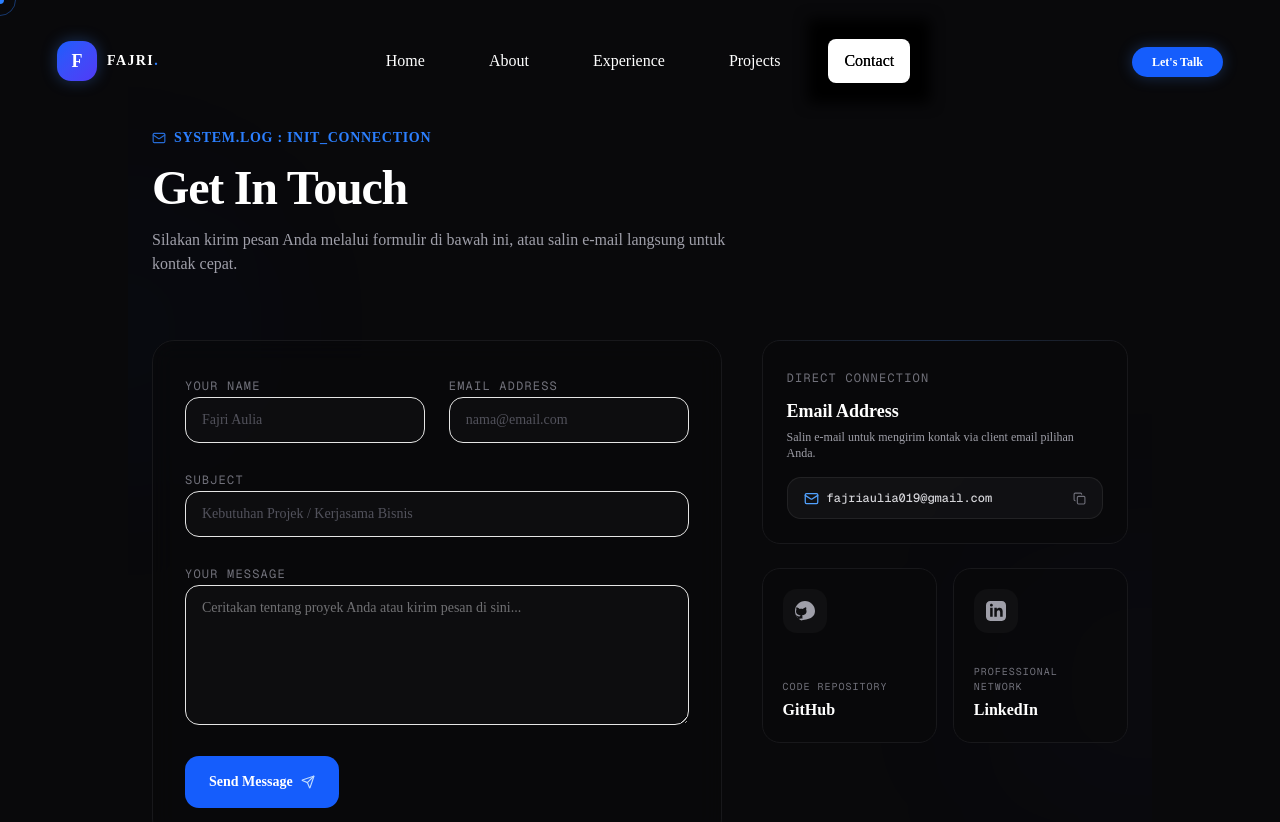
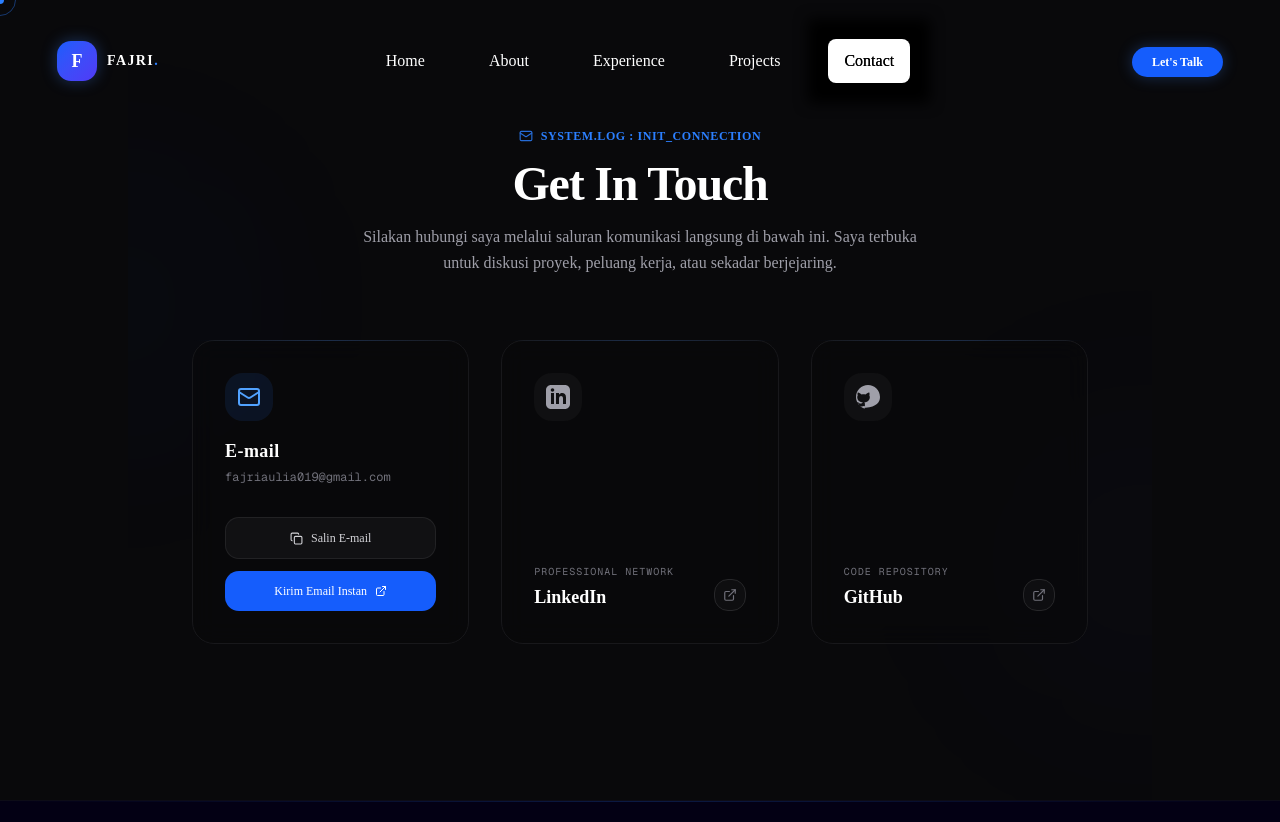
Before and after one commit to fajriaulia019/nextjs-portfolio, a Next.js app: page /contact in a window 1280 px wide. Shown: the top 822 px of the page. Built offline with nearby package versions, Linux system fonts and the light colour scheme.

Commit message:
fix: contact page

```diff
--- a/src/app/(website)/about/page.tsx
+++ b/src/app/(website)/about/page.tsx
@@ -69,22 +69,13 @@ export default function AboutPage() {
                 className="object-cover transition-transform duration-500 group-hover/img:scale-105"
               />
               <div className="absolute inset-0 bg-gradient-to-t from-zinc-950 via-zinc-950/20 to-transparent opacity-80" />
-
-              {/* Floating status tag */}
-              <div className="absolute top-4 right-4 bg-zinc-900/80 backdrop-blur-md border border-emerald-500/20 rounded-full px-3 py-1 flex items-center gap-1.5 shadow-md">
-                <span className="w-2 h-2 rounded-full bg-emerald-500 animate-ping" />
-                <span className="w-2 h-2 rounded-full bg-emerald-500 absolute" />
-                <span className="text-[10px] font-semibold text-emerald-400 tracking-wider uppercase">
-                  Active
-                </span>
-              </div>
             </div>
 
             {/* Professional Identity Info */}
             <div className="space-y-4">
               <div>
                 <h3 className="text-2xl font-bold text-white tracking-wide">
-                  Fajri Aulia
+                  Fajri Aulia Rahman
                 </h3>
                 <p className="text-sm text-blue-400 font-medium mt-1">
                   Full-Stack Web Developer
--- a/src/app/(website)/contact/page.tsx
+++ b/src/app/(website)/contact/page.tsx
@@ -1,19 +1,10 @@
 "use client";
 
 import React, { useState, useEffect } from "react";
-import { Mail, Send, Copy, Check, CheckCircle } from "lucide-react";
-import Magnetic from "@/components/website/layout/Magnetic";
+import { Mail, Copy, Check, ExternalLink } from "lucide-react";
 import gsap from "gsap";
 
 export default function ContactPage() {
-  const [formData, setFormData] = useState({
-    name: "",
-    email: "",
-    subject: "",
-    message: "",
-  });
-  const [isSubmitting, setIsSubmitting] = useState(false);
-  const [isSent, setIsSent] = useState(false);
   const [copied, setCopied] = useState(false);
 
   useEffect(() => {
@@ -23,14 +14,16 @@ export default function ContactPage() {
       { opacity: 1, y: 0, duration: 0.8, stagger: 0.12, ease: "power3.out" },
     );
     gsap.fromTo(
-      ".animate-form-item",
-      { opacity: 0, x: -30 },
-      { opacity: 1, x: 0, duration: 0.8, ease: "power3.out", delay: 0.3 },
-    );
-    gsap.fromTo(
-      ".animate-sidebar-item",
-      { opacity: 0, x: 30 },
-      { opacity: 1, x: 0, duration: 0.8, ease: "power3.out", delay: 0.3 },
+      ".animate-card-item",
+      { opacity: 0, y: 30 },
+      {
+        opacity: 1,
+        y: 0,
+        duration: 0.8,
+        stagger: 0.15,
+        ease: "power3.out",
+        delay: 0.3,
+      },
     );
   }, []);
 
@@ -40,30 +33,8 @@ export default function ContactPage() {
     setTimeout(() => setCopied(false), 2000);
   };
 
-  const handleInputChange = (
-    e: React.ChangeEvent<HTMLInputElement | HTMLTextAreaElement>,
-  ) => {
-    const { name, value } = e.target;
-    setFormData((prev) => ({ ...prev, [name]: value }));
-  };
-
-  const handleSubmit = (e: React.FormEvent) => {
-    e.preventDefault();
-    if (!formData.name || !formData.email || !formData.message) return;
-
-    setIsSubmitting(true);
-
-    // Simulate sending email api trigger
-    setTimeout(() => {
-      setIsSubmitting(false);
-      setIsSent(true);
-      setFormData({ name: "", email: "", subject: "", message: "" });
-      setTimeout(() => setIsSent(false), 5000);
-    }, 1500);
-  };
-
   return (
-    <main className="min-h-screen pt-32 pb-24 px-6 max-w-5xl mx-auto relative overflow-hidden">
+    <main className="min-h-screen pt-32 pb-24 px-4 sm:px-6 max-w-5xl mx-auto relative overflow-hidden">
       {/* Background neon glows */}
       <div className="absolute top-[20%] left-[-15%] w-72 h-72 rounded-full bg-blue-600/5 blur-[120px] pointer-events-none -z-10 animate-pulse" />
       <div
@@ -72,200 +43,122 @@ export default function ContactPage() {
       />
 
       {/* Header section */}
-      <div className="space-y-4 mb-16 text-center lg:text-left">
-        <h2 className="animate-header-item opacity-0 text-sm font-semibold tracking-wider text-blue-500 uppercase flex items-center justify-center lg:justify-start gap-2">
+      <div className="space-y-4 mb-16 text-center">
+        <h2 className="animate-header-item opacity-0 text-xs font-semibold tracking-wider text-blue-500 uppercase flex items-center justify-center gap-2">
           <Mail size={14} className="text-blue-500 animate-pulse" />
           System.log : init_connection
         </h2>
-        <h1 className="animate-header-item opacity-0 text-4xl font-bold tracking-tight text-white lg:text-5xl">
+        <h1 className="animate-header-item opacity-0 text-3xl sm:text-4xl md:text-5xl font-bold tracking-tight text-white">
           Get In Touch
         </h1>
-        <p className="animate-header-item opacity-0 text-zinc-400 text-sm md:text-base max-w-xl">
-          Silakan kirim pesan Anda melalui formulir di bawah ini, atau salin
-          e-mail langsung untuk kontak cepat.
+        <p className="animate-header-item opacity-0 text-zinc-400 text-sm sm:text-base max-w-xl mx-auto leading-relaxed">
+          Silakan hubungi saya melalui saluran komunikasi langsung di bawah ini.
+          Saya terbuka untuk diskusi proyek, peluang kerja, atau sekadar
+          berjejaring.
         </p>
       </div>
 
-      <div className="grid lg:grid-cols-5 gap-10">
-        {/* Left Side: Contact Form Card */}
-        <div className="animate-form-item opacity-0 lg:col-span-3 relative rounded-3xl border border-zinc-900 bg-zinc-950/45 p-6 md:p-8 backdrop-blur-md overflow-hidden">
+      {/* Cards Grid: Mobile-first layout (1 col on mobile, 3 cols on desktop) */}
+      <div className="grid grid-cols-1 md:grid-cols-3 gap-6 sm:gap-8 max-w-4xl mx-auto">
+        {/* Email Card */}
+        <div className="animate-card-item opacity-0 p-6 sm:p-8 rounded-3xl border border-zinc-900 bg-zinc-950/45 backdrop-blur-md relative group flex flex-col justify-between min-h-[220px] sm:min-h-[260px] transition-all duration-300 hover:border-blue-500/20">
           <div className="absolute inset-x-0 -top-px h-px bg-gradient-to-r from-transparent via-blue-500/20 to-transparent" />
 
-          {isSent ? (
-            <div className="flex flex-col items-center justify-center py-20 text-center space-y-4 animate-fade-in">
-              <div className="p-4 rounded-full bg-emerald-500/10 text-emerald-400 border border-emerald-500/20 shadow-lg shadow-emerald-500/5">
-                <CheckCircle size={40} />
+          <div className="space-y-4">
+            <div className="p-3 bg-blue-500/10 text-blue-400 rounded-2xl w-fit">
+              <Mail className="w-6 h-6" />
             </div>
-              <h2 className="text-xl font-bold text-white">
-                Message Sent Successfully!
-              </h2>
-              <p className="text-zinc-400 text-sm max-w-xs leading-relaxed">
-                Terima kasih telah berkomunikasi! Saya membaca semua pesan
-                secara langsung dan akan membalas e-mail Anda segera.
+            <div>
+              <h3 className="text-lg font-bold text-white tracking-wide">
+                E-mail
+              </h3>
+              <p className="text-zinc-500 text-xs font-mono mt-1">
+                fajriaulia019@gmail.com
               </p>
-            </div>
-          ) : (
-            <form onSubmit={handleSubmit} className="space-y-6">
-              <div className="grid sm:grid-cols-2 gap-6">
-                <div className="space-y-2">
-                  <label
-                    htmlFor="name"
-                    className="text-xs font-mono text-zinc-500 uppercase tracking-widest"
-                  >
-                    Your Name
-                  </label>
-                  <input
-                    type="text"
-                    id="name"
-                    name="name"
-                    required
-                    value={formData.name}
-                    onChange={handleInputChange}
-                    placeholder="Fajri Aulia"
-                    className="w-full bg-zinc-900/40 border border-zinc-805/80 focus:border-blue-500/50 rounded-xl px-4 py-3 text-sm text-zinc-300 placeholder:text-zinc-600 focus:outline-none transition duration-300 outline-none"
-                  />
-                </div>
-
-                <div className="space-y-2">
-                  <label
-                    htmlFor="email"
-                    className="text-xs font-mono text-zinc-500 uppercase tracking-widest"
-                  >
-                    Email Address
-                  </label>
-                  <input
-                    type="email"
-                    id="email"
-                    name="email"
-                    required
-                    value={formData.email}
-                    onChange={handleInputChange}
-                    placeholder="nama@email.com"
-                    className="w-full bg-zinc-900/40 border border-zinc-805/80 focus:border-blue-500/50 rounded-xl px-4 py-3 text-sm text-zinc-300 placeholder:text-zinc-600 focus:outline-none transition duration-300 outline-none"
-                  />
             </div>
           </div>
 
-              <div className="space-y-2">
-                <label
-                  htmlFor="subject"
-                  className="text-xs font-mono text-zinc-500 uppercase tracking-widest"
-                >
-                  Subject
-                </label>
-                <input
-                  type="text"
-                  id="subject"
-                  name="subject"
-                  value={formData.subject}
-                  onChange={handleInputChange}
-                  placeholder="Kebutuhan Projek / Kerjasama Bisnis"
-                  className="w-full bg-zinc-900/40 border border-zinc-805/80 focus:border-blue-500/50 rounded-xl px-4 py-3 text-sm text-zinc-300 placeholder:text-zinc-600 focus:outline-none transition duration-300 outline-none"
-                />
-              </div>
-
-              <div className="space-y-2">
-                <label
-                  htmlFor="message"
-                  className="text-xs font-mono text-zinc-500 uppercase tracking-widest"
-                >
-                  Your Message
-                </label>
-                <textarea
-                  id="message"
-                  name="message"
-                  required
-                  rows={5}
-                  value={formData.message}
-                  onChange={handleInputChange}
-                  placeholder="Ceritakan tentang proyek Anda atau kirim pesan di sini..."
-                  className="w-full bg-zinc-900/40 border border-zinc-850 focus:border-blue-500/50 rounded-xl px-4 py-3 text-sm text-zinc-300 placeholder:text-zinc-605 focus:outline-none transition duration-300 min-h-[140px] resize-y outline-none"
-                />
-              </div>
-
-              <Magnetic>
+          <div className="mt-8 space-y-3">
+            {/* Copy Button */}
             <button
-                  type="submit"
-                  disabled={isSubmitting}
-                  className="w-full bg-blue-600 hover:bg-blue-500 disabled:bg-blue-800/80 disabled:cursor-not-allowed text-white font-semibold transition-all duration-300 rounded-xl px-6 py-4 flex items-center justify-center gap-2 cursor-none text-sm group"
+              onClick={handleCopyEmail}
+              className="w-full flex items-center justify-center gap-2 bg-zinc-900/60 hover:bg-zinc-900 border border-zinc-800/80 px-4 py-3 rounded-xl transition duration-300 text-zinc-300 font-medium hover:text-white text-xs cursor-none relative"
               data-cursor="pointer"
             >
-                  {isSubmitting ? (
+              {copied ? (
                 <>
-                      <div className="h-4 w-4 border-2 border-white/30 border-t-white rounded-full animate-spin" />
-                      Sending Connection...
+                  <Check size={14} className="text-emerald-400 animate-pulse" />
+                  Berhasil Disalin
                 </>
               ) : (
                 <>
-                      Send Message
-                      <Send
-                        size={14}
-                        className="transform group-hover:translate-x-1 group-hover:-translate-y-0.5 transition-transform duration-300 text-blue-200"
-                      />
+                  <Copy size={13} />
+                  Salin E-mail
                 </>
               )}
             </button>
-              </Magnetic>
-            </form>
-          )}
+
+            {/* Direct Mailto Button */}
+            <a
+              href="mailto:fajriaulia019@gmail.com"
+              className="w-full flex items-center justify-center gap-2 bg-blue-600 hover:bg-blue-500 text-white px-4 py-3 rounded-xl transition duration-300 text-xs font-medium cursor-none"
+              data-cursor="pointer"
+            >
+              Kirim Email Instan
+              <ExternalLink size={12} />
+            </a>
+          </div>
         </div>
 
-        {/* Right Side: Quick Connect Panels */}
-        <div className="animate-sidebar-item opacity-0 lg:col-span-2 space-y-6">
-          {/* Email Copy Card Widget */}
-          <div className="p-6 rounded-2xl border border-zinc-900 bg-zinc-950/45 relative group">
-            <div className="absolute inset-x-0 -top-px h-px bg-gradient-to-r from-transparent via-blue-500/20 to-transparent" />
-            <span className="text-xs font-mono text-zinc-500 uppercase tracking-widest">
-              Direct Connection
-            </span>
-            <h4 className="text-white font-semibold text-lg mt-2 mb-1">
-              Email Address
-            </h4>
-            <p className="text-zinc-400 text-xs font-light mb-4">
-              Salin e-mail untuk mengirim kontak via client email pilihan Anda.
-            </p>
-
-            <button
-              onClick={handleCopyEmail}
-              className="w-full flex items-center justify-between gap-4 bg-zinc-900/60 hover:bg-zinc-900 border border-zinc-800/80 px-4 py-3 rounded-xl transition duration-300 text-zinc-300 font-medium hover:text-white cursor-none"
+        {/* LinkedIn Card */}
+        <a
+          href="https://www.linkedin.com/in/fajri-aulia-rahman-723599398"
+          target="_blank"
+          rel="noopener noreferrer"
+          className="animate-card-item opacity-0 p-6 sm:p-8 rounded-3xl border border-zinc-900 bg-zinc-950/45 backdrop-blur-md relative group flex flex-col justify-between min-h-[220px] sm:min-h-[260px] transition-all duration-300 hover:border-blue-500/20 hover:shadow-md hover:shadow-blue-500/5 cursor-none"
           data-cursor="pointer"
         >
-              <div className="flex items-center gap-2 overflow-hidden">
-                <Mail size={15} className="text-blue-400 shrink-0" />
-                <span className="text-xs font-mono truncate">
-                  fajriaulia019@gmail.com
-                </span>
-              </div>
-              <div className="text-zinc-500 group-hover:text-zinc-350 shrink-0">
-                {copied ? (
-                  <Check size={14} className="text-emerald-400 animate-pulse" />
-                ) : (
-                  <Copy size={13} />
-                )}
-              </div>
-            </button>
+          <div className="absolute inset-x-0 -top-px h-px bg-gradient-to-r from-transparent via-blue-500/20 to-transparent" />
 
-            {/* Micro Toast Notification */}
-            {copied && (
-              <span className="absolute bottom-2.5 right-6 text-[10px] text-emerald-400 font-mono animate-fade-in">
-                berhasil disalin!
-              </span>
-            )}
+          <div className="p-3 bg-zinc-900/50 group-hover:bg-blue-500/10 text-zinc-400 group-hover:text-blue-400 rounded-2xl w-fit transition duration-300">
+            <svg
+              className="w-6 h-6 text-current fill-current"
+              viewBox="0 0 24 24"
+              version="1.1"
+              aria-hidden="true"
+            >
+              <path d="M19 0h-14c-2.761 0-5 2.239-5 5v14c0 2.761 2.239 5 5 5h14c2.762 0 5-2.239 5-5v-14c0-2.761-2.238-5-5-5zm-11 19h-3v-11h3v11zm-1.5-12.268c-.966 0-1.75-.779-1.75-1.75s.784-1.75 1.75-1.75 1.75.779 1.75 1.75-.784 1.75-1.75 1.75zm13.5 12.268h-3v-5.604c0-3.368-4-3.113-4 0v5.604h-3v-11h3v1.765c1.396-2.586 7-2.777 7 2.476v6.759z" />
+            </svg>
           </div>
 
-          {/* Social Channels List */}
-          <div className="grid grid-cols-2 gap-4">
+          <div className="mt-8 flex items-end justify-between">
+            <div className="space-y-1">
+              <h5 className="text-[10px] text-zinc-500 uppercase tracking-widest font-mono">
+                Professional Network
+              </h5>
+              <h4 className="text-lg font-bold text-white group-hover:text-blue-400 transition-colors">
+                LinkedIn
+              </h4>
+            </div>
+            <div className="p-2 rounded-xl bg-zinc-900/40 border border-zinc-800 text-zinc-500 group-hover:text-white group-hover:border-blue-500/20 transition duration-300">
+              <ExternalLink size={14} />
+            </div>
+          </div>
+        </a>
+
         {/* GitHub Card */}
         <a
           href="https://github.com/fajriaulia019"
           target="_blank"
           rel="noopener noreferrer"
-              className="p-5 rounded-2xl border border-zinc-900 bg-zinc-950/45 hover:border-blue-500/20 hover:shadow-md hover:shadow-blue-500/5 transition duration-300 flex flex-col justify-between aspect-square group cursor-none"
+          className="animate-card-item opacity-0 p-6 sm:p-8 rounded-3xl border border-zinc-900 bg-zinc-950/45 backdrop-blur-md relative group flex flex-col justify-between min-h-[220px] sm:min-h-[260px] transition-all duration-300 hover:border-blue-500/20 hover:shadow-md hover:shadow-blue-500/5 cursor-none"
           data-cursor="pointer"
         >
-              <div className="p-3 bg-zinc-900/50 group-hover:bg-blue-500/10 text-zinc-400 group-hover:text-blue-400 rounded-xl w-fit transition duration-300">
+          <div className="absolute inset-x-0 -top-px h-px bg-gradient-to-r from-transparent via-blue-500/20 to-transparent" />
+
+          <div className="p-3 bg-zinc-900/50 group-hover:bg-blue-500/10 text-zinc-400 group-hover:text-blue-400 rounded-2xl w-fit transition duration-300">
             <svg
-                  className="w-5 h-5 text-current fill-current"
+              className="w-6 h-6 text-current fill-current"
               viewBox="0 0 16 16"
               version="1.1"
               aria-hidden="true"
@@ -276,43 +169,21 @@ export default function ContactPage() {
               />
             </svg>
           </div>
-              <div>
+
+          <div className="mt-8 flex items-end justify-between">
+            <div className="space-y-1">
               <h5 className="text-[10px] text-zinc-500 uppercase tracking-widest font-mono">
                 Code Repository
               </h5>
-                <h4 className="text-white font-semibold mt-1 flex items-center gap-1 group-hover:text-blue-400 transition-colors">
+              <h4 className="text-lg font-bold text-white group-hover:text-blue-400 transition-colors">
                 GitHub
               </h4>
             </div>
-            </a>
-
-            {/* LinkedIn Card */}
-            <a
-              href="#"
-              className="p-5 rounded-2xl border border-zinc-900 bg-zinc-950/45 hover:border-blue-500/20 hover:shadow-md hover:shadow-blue-500/5 transition duration-300 flex flex-col justify-between aspect-square group cursor-none"
-              data-cursor="pointer"
-            >
-              <div className="p-3 bg-zinc-900/50 group-hover:bg-blue-500/10 text-zinc-400 group-hover:text-blue-400 rounded-xl w-fit transition duration-300">
-                <svg
-                  className="w-5 h-5 text-current fill-current"
-                  viewBox="0 0 24 24"
-                  version="1.1"
-                  aria-hidden="true"
-                >
-                  <path d="M19 0h-14c-2.761 0-5 2.239-5 5v14c0 2.761 2.239 5 5 5h14c2.762 0 5-2.239 5-5v-14c0-2.761-2.238-5-5-5zm-11 19h-3v-11h3v11zm-1.5-12.268c-.966 0-1.75-.779-1.75-1.75s.784-1.75 1.75-1.75 1.75.779 1.75 1.75-.784 1.75-1.75 1.75zm13.5 12.268h-3v-5.604c0-3.368-4-3.113-4 0v5.604h-3v-11h3v1.765c1.396-2.586 7-2.777 7 2.476v6.759z" />
-                </svg>
+            <div className="p-2 rounded-xl bg-zinc-900/40 border border-zinc-800 text-zinc-500 group-hover:text-white group-hover:border-blue-500/20 transition duration-300">
+              <ExternalLink size={14} />
             </div>
-              <div>
-                <h5 className="text-[10px] text-zinc-500 uppercase tracking-widest font-mono">
-                  Professional Network
-                </h5>
-                <h4 className="text-white font-semibold mt-1 flex items-center gap-1 group-hover:text-blue-400 transition-colors">
-                  LinkedIn
-                </h4>
           </div>
         </a>
-          </div>
-        </div>
       </div>
     </main>
   );
--- a/src/components/website/sections/Hero.tsx
+++ b/src/components/website/sections/Hero.tsx
@@ -190,7 +190,6 @@ export default function Hero() {
         ctxB.fillText("SECURITY REGULATIONS LEVEL 3", 45, 200);
         ctxB.fillText("1. DO NOT DUPLICATE THIS PASS.", 45, 230);
         ctxB.fillText("2. SUBJECT TO DISCIPLINARY ACTIONS.", 45, 260);
-        ctxB.fillText("3. HOST DESIGNATED BY ANTIGRAVITY ENGINE.", 45, 290);
 
         ctxB.fillStyle = "#60a5fa";
         ctxB.font = "11px monospace";
```
Also changed, not shown: src/components/website/layout/Footer.tsx (+1 -28 lines), 1 other file (tests, documents, lock files or other folders). Lines whose indentation alone changed are shown as unchanged.
